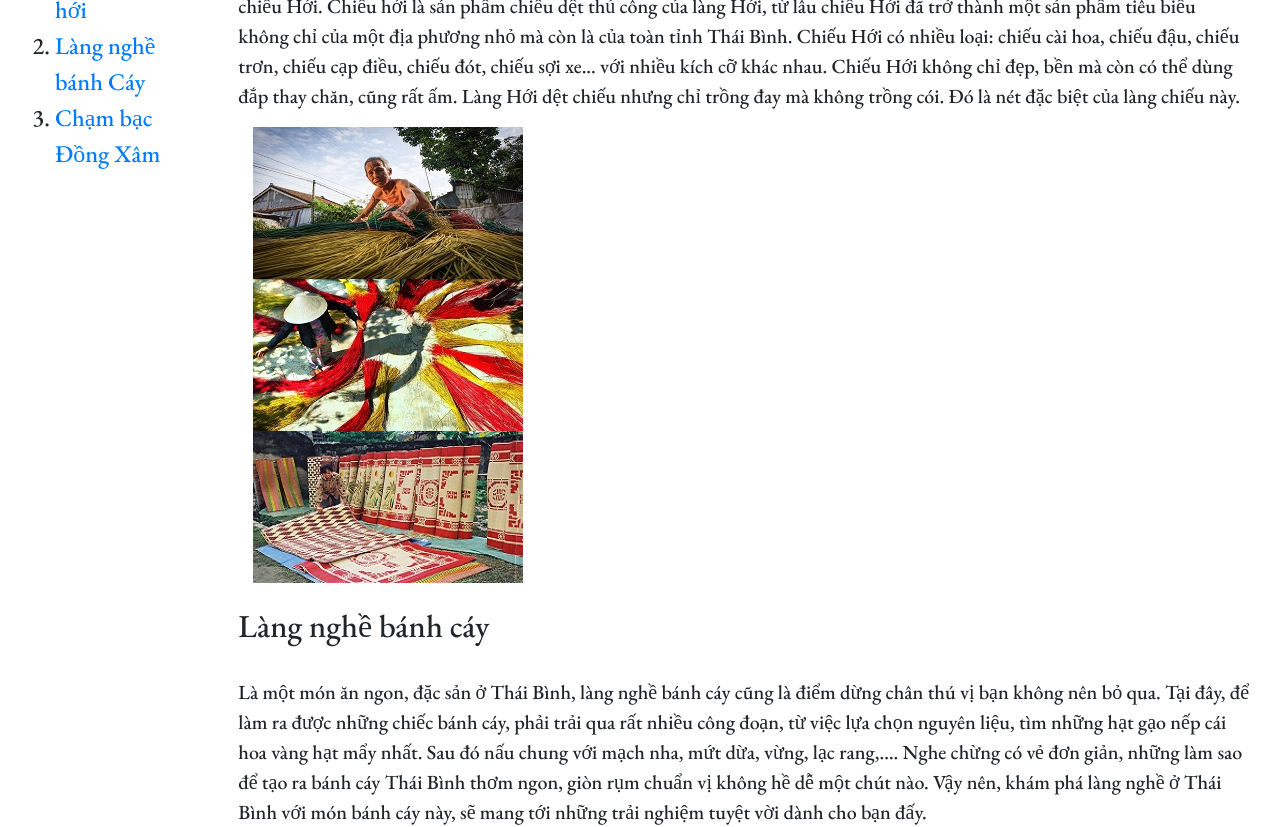
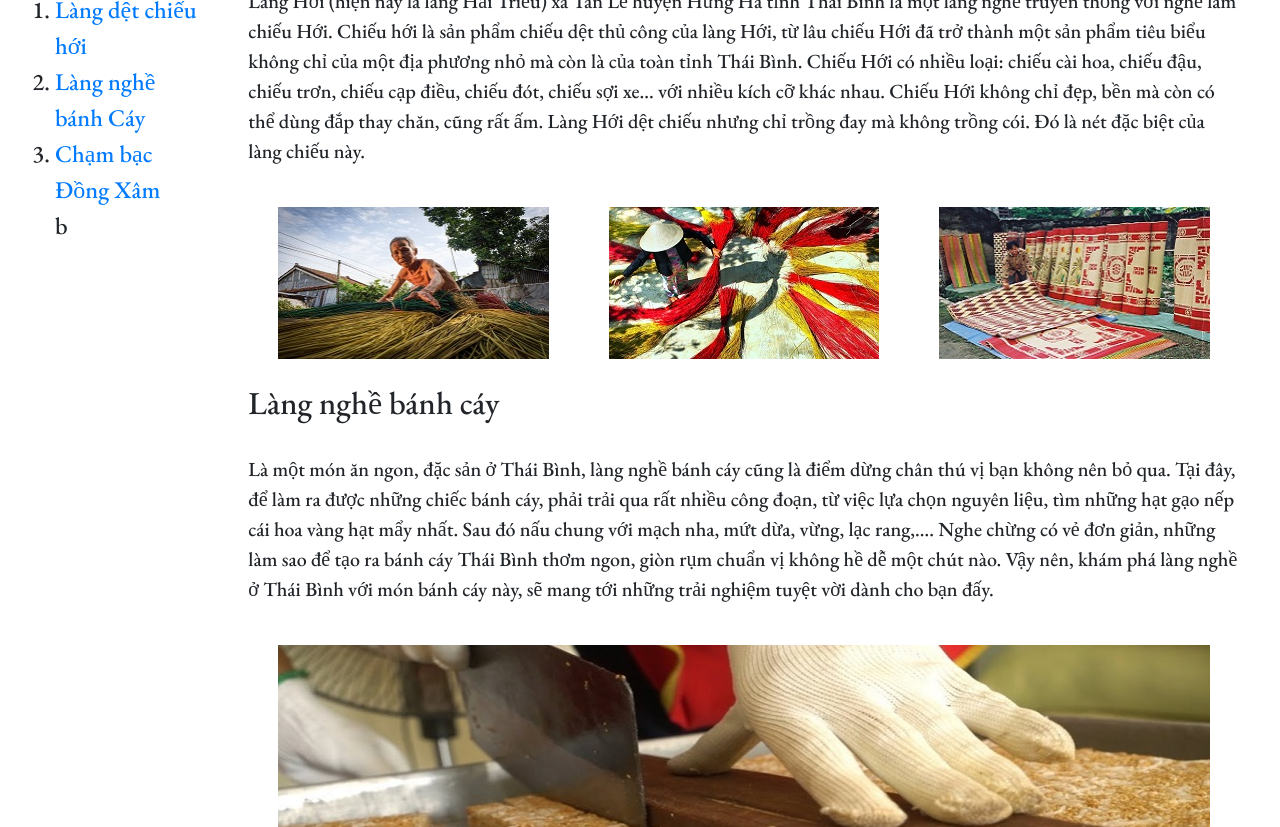
Before and after one commit to GMyracle/PJ4, a plain HTML site: page places.html in a window 1280 px wide. Shown: the part 973-1800 px from the top of the page. Drawn offline with nearby package versions, Linux system fonts and the light colour scheme; a web font is replaced by a local one.

Commit message:
Last
Last update

```diff
--- a/places.html
+++ b/places.html
@@ -33,16 +33,17 @@
     <!-- plug in Facebook -->
     <div class="fb-like" data-href="https://www.facebook.com/yeutienganh1102" data-width="" data-layout="button" data-action="like" data-size="small" data-share="true"></div>
     <!-- brief infor -->
-    <div class="row container-fluid briefinfo">
-        <div class="container col-sm-12 col-md-12 col-lg-2 briefmenu">
+    <div class="container-fluid">
+        <div class="row briefinfo">
+            <div class="col-sm-12 col-md-12 col-lg-2 briefmenu">
                 <ol>
-                <h4>Làng nghề nổi tiếng</h4>
+                    <<h4>Làng nghề nổi tiếng</h4>
                 <li> <a href="#ldch">Làng dệt chiếu hới</a></li>
                 <li> <a href="#lnbc">Làng nghề bánh Cáy</a></li>
-                <li> <a href="#cbdx">Chạm bạc Đồng Xâm</a></li>
+                <li> <a href="#cbdx">Chạm bạc Đồng Xâm</a></li> b
                 </ol>
             </div>
-        <div id="ldch" class="col-sm-12 col-md-12 col-lg-10">
+            <div id="gallery" class="col-sm-12 col-md-12 col-lg-10">
                <h2>Làng dệt chiếu hới</h2><br>
             <blockquote class="blockquote">
                 <p>Làng Hới (hiện nay là làng Hải Triều) xã Tân Lễ huyện Hưng Hà tỉnh Thái Bình là một làng nghề truyền thống với nghề làm chiếu Hới. Chiếu hới là sản phẩm chiếu dệt thủ công của làng Hới, từ lâu chiếu Hới đã trở thành một sản phẩm tiêu biểu không chỉ của một địa phương nhỏ mà còn là của toàn tỉnh Thái Bình. Chiếu Hới có nhiều loại: chiếu cài hoa, chiếu đậu, chiếu trơn, chiếu cạp điều, chiếu đót, chiếu sợi xe... với nhiều kích cỡ khác nhau. Chiếu Hới không chỉ đẹp, bền mà còn có thể dùng đắp thay chăn, cũng rất ấm. Làng Hới dệt chiếu nhưng chỉ trồng đay mà không trồng cói. Đó là nét đặc biệt của làng chiếu này.</p>
@@ -69,7 +70,6 @@
             <div class="col-sm-12 col-md-12 col-lg-12 gallery-col-1">
                 <img src="./img/langnghe/banhcay/banhcay1.jpg" alt="img5">
             </div>
-
                 <br>
                 <h2 id="cbdx">Chạm bạc Đồng Xâm</h2><br>
             <blockquote class="blockquote">
@@ -86,9 +86,12 @@
                 <img src="./img/langnghe/chambac/chambac3.jpg" alt="img_nho">
             </div>
                 <br>
+
+
             </div>
         </div>
-
+    </div>
+       sb
     <!-- footer -->
     <div id="footer" class="footer">
         <div class="col-sm-12 col-md-12 col-lg-4 footer-col-1">
```
Also changed, not shown: food.html (+1 -1 lines), 1 other file. Lines whose indentation alone changed are shown as unchanged.
